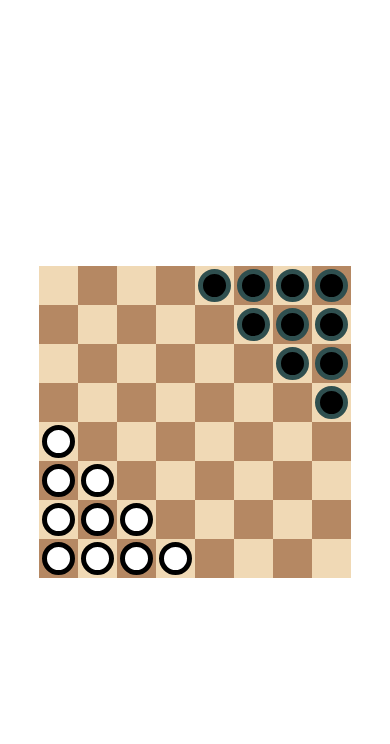
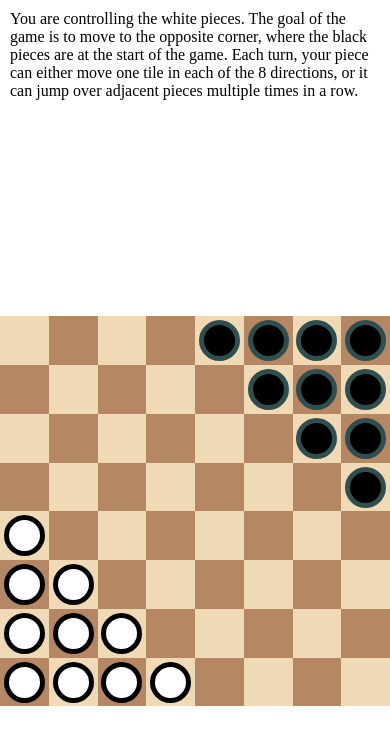
Before and after one commit to Bulmenisaurus/corners-ai, a website: page index.html in a window 390 px wide. Drawn offline with Linux system fonts and the light colour scheme.

Commit message:
responsive 🤮

```diff
--- a/index.html
+++ b/index.html
@@ -9,6 +9,12 @@
         <link rel="stylesheet" href="./src/style.css" />
     </head>
     <body>
+        <div id="description">
+            You are controlling the white pieces. The goal of the game is to move to the opposite
+            corner, where the black pieces are at the start of the game. Each turn, your piece can
+            either move one tile in each of the 8 directions, or it can jump over adjacent pieces
+            multiple times in a row.
+        </div>
         <main></main>
     </body>
 </html>
--- a/src/style.css
+++ b/src/style.css
@@ -1,18 +1,38 @@
 * {
     margin: 0;
     padding: 0;
+}
+
+html,
+body {
+    height: 100%;
+}
+
+body {
+    display: flex;
+    flex-direction: column;
 }
 
 main {
     display: flex;
     align-items: center;
     justify-content: center;
-    min-height: 100vh;
+    flex-grow: 0.8;
+}
+
+#description {
+    flex-grow: 0.2;
+    overflow-y: scroll;
+    padding: 10px;
 }
 
 #board-container {
-    width: 80vmin;
-    height: 80vmin;
+    /* :( */
+    --parent-height: calc(100vh * 0.8);
+    --parent-width: 100vw;
+    --parent-min: min(var(--parent-height), var(--parent-width));
+    width: var(--parent-min);
+    height: var(--parent-min);
     position: relative;
 }
 
```
